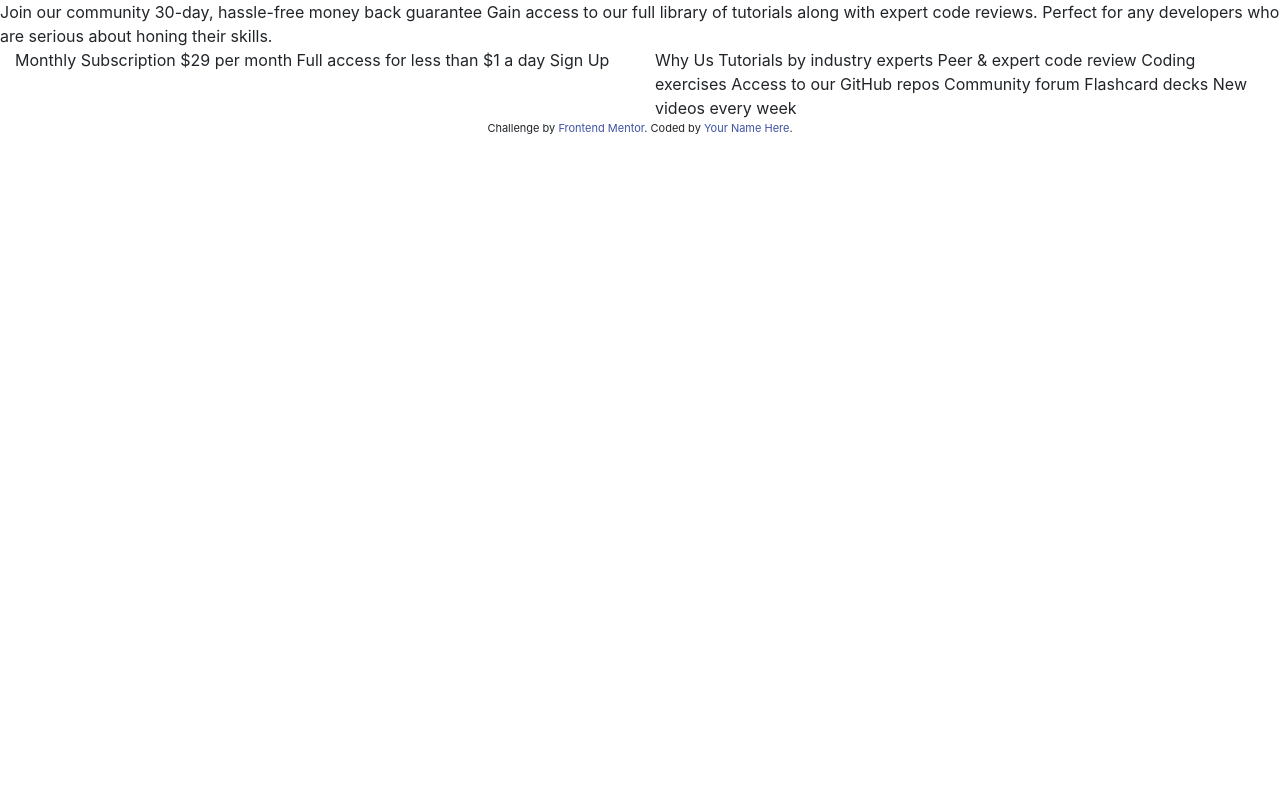
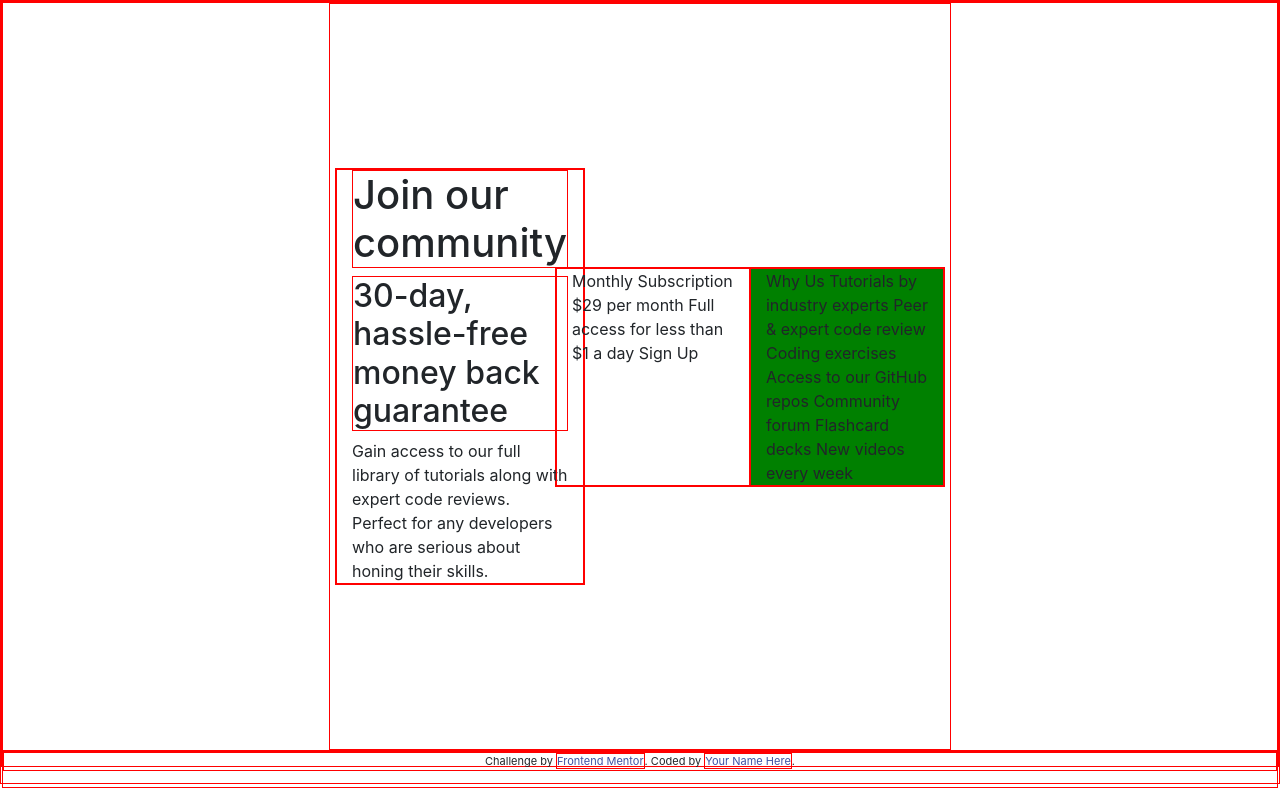
Before and after one commit to jameschancetech/single-price-grid-component, a plain HTML site: page index.html in a window 1280 px wide. Drawn offline with nearby package versions, Linux system fonts and the light colour scheme.

Commit message:
Layout worked on
layout worked on

```diff
--- a/index.html
+++ b/index.html
@@ -10,11 +10,15 @@
 </head>
 <body>
   <div class="container-fluid">
-    <div class="row">
-      <div class=".col-lg-12">
+    <div id="mainBox" class="d-flex align-items-center justify-content-center ">
+      <div class="row"  id="top">
+        <div class="col-lg-12">
+          <h1>
             Join our community
-
+          </h1>
+          <h2>
             30-day, hassle-free money back guarantee
+          </h2>
 
           Gain access to our full library of tutorials along with expert code reviews.
           Perfect for any developers who are serious about honing their skills.
@@ -22,7 +26,7 @@
       </div>
 
       <div class="row">
-      <div class="col-lg-6">
+        <div class="col-lg-6" id="left">
           Monthly Subscription
 
           &dollar;29 per month
@@ -31,7 +35,7 @@
 
           Sign Up
         </div>
-      <div class="col-lg-6">
+        <div class="col-lg-6" id="right" >
           Why Us
           Tutorials by industry experts
           Peer &amp; expert code review
@@ -41,6 +45,8 @@
           Flashcard decks
           New videos every week
         </div>
+      </div>
+
     </div>
 
   </div>
--- a/style.css
+++ b/style.css
@@ -1,7 +1,17 @@
 * {
-  margin: red;
+  border: 1px solid red;
+  margin: 0;
+  padding: 0;
 }
 
+html, body {
+  height: 98%;
+
+}
+
+.container-fluid {
+  height: 98%;
+}
 .attribution {
   font-size: 11px;
   text-align: center;
@@ -10,3 +20,14 @@
 .attribution a {
   color: hsl(228, 45%, 44%);
 }
+
+#mainBox {
+  width: 50%;
+  height: 100%;
+  margin: 0 auto;
+  padding: 0 20px;
+}
+
+#right {
+  background-color: green;
+}
```
Also changed, not shown: 1 other file. Lines whose indentation alone changed are shown as unchanged.
